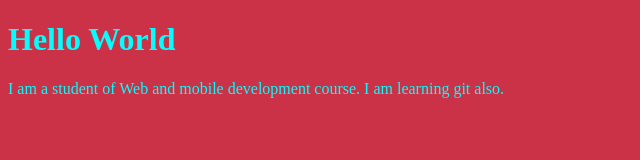
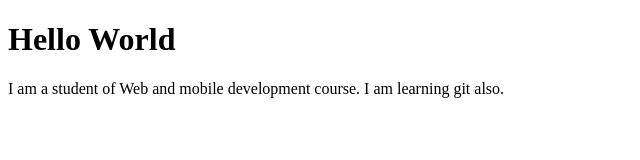
Before and after one commit to kainat555/learninggit, a plain HTML site: page index.html in a window 1280 px wide. Shown: the whole page, without its empty margins (0-640 px from the left). Drawn offline with Linux system fonts and the light colour scheme.

Commit message:
update index.html

```diff
--- a/index.html
+++ b/index.html
@@ -1,17 +1,16 @@
 <!DOCTYPE html>
 <html lang="en">
 <head>
-    <meta charset=web a"UTF-8">
+    <meta charset="UTF-8">
     <meta name="viewport" content="width=device-width, initial-scale=1.0">
     <title>Document</title>
-    <link rel="stylesheet" href="style.css">
 </head>
 <body>
     <h1>Hello World</h1>
     <p>
         I am a student of Web and mobile development course.
         I am learning git also.
+
     </p>
-
 </body>
 </html>
```
